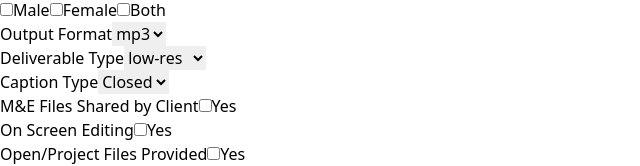
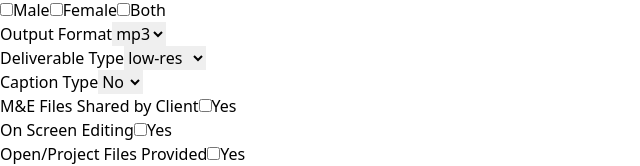
Before and after one commit to nikhil-kamble-dgfuture/client-requirement, a React (Vite) app: page /client-quote-requirement in a window 1280 px wide. Shown: the part 316-482 px from the top of the page, without its empty margins (0-640 px from the left). Built offline with nearby package versions, Linux system fonts and the light colour scheme.

Commit message:
form functionality completed

```diff
--- a/src/components/ClientQuoteRequirement.jsx
+++ b/src/components/ClientQuoteRequirement.jsx
@@ -1206,8 +1206,8 @@ const DubbingRequirements = () => {
             value={captionType}
             onChange={handleCaptionTypeChange}
           >
-            <option>Closed</option>
-            <option>Open</option>
+            <option>No</option>
+            <option>Yes</option>
           </select>
         </div>
 
```
